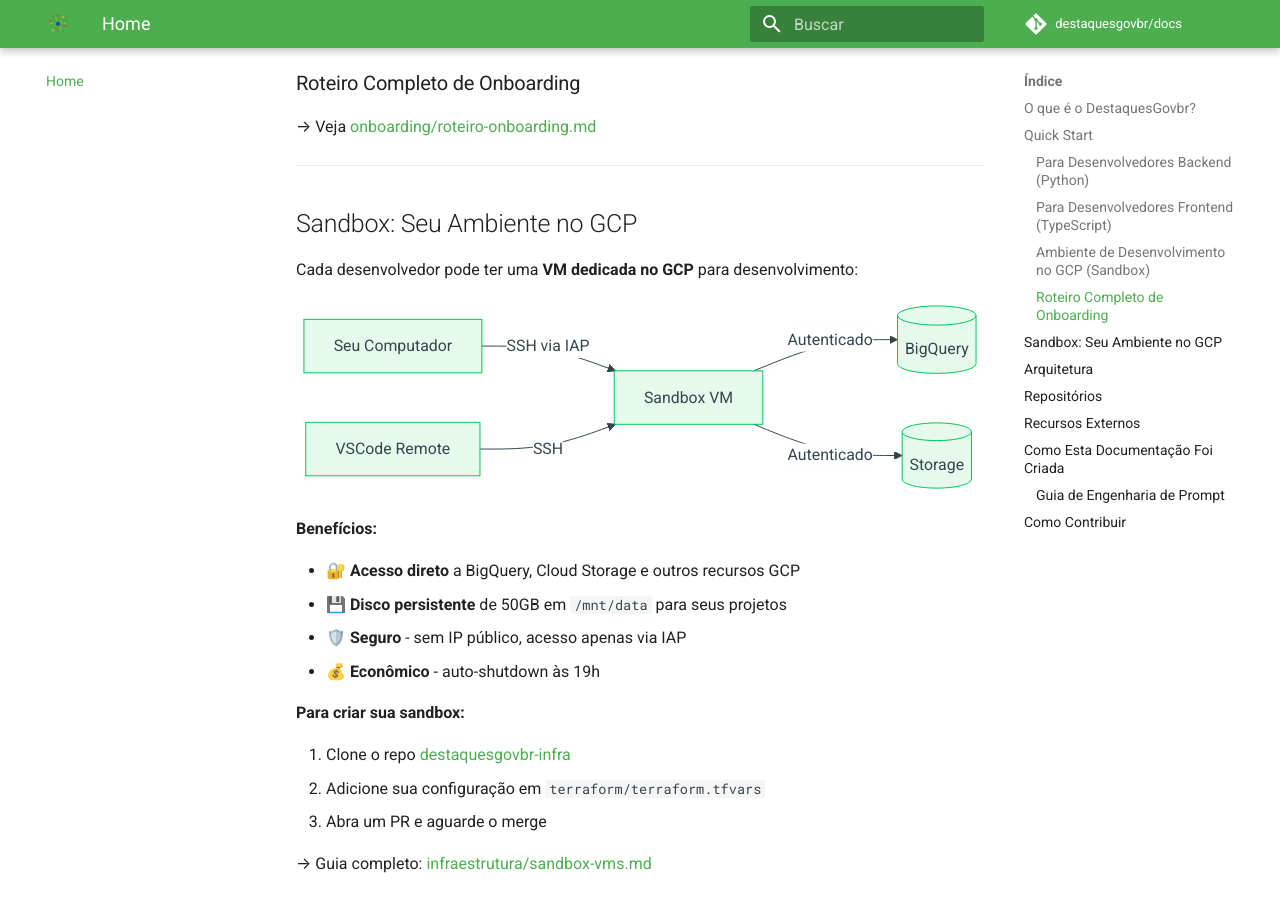
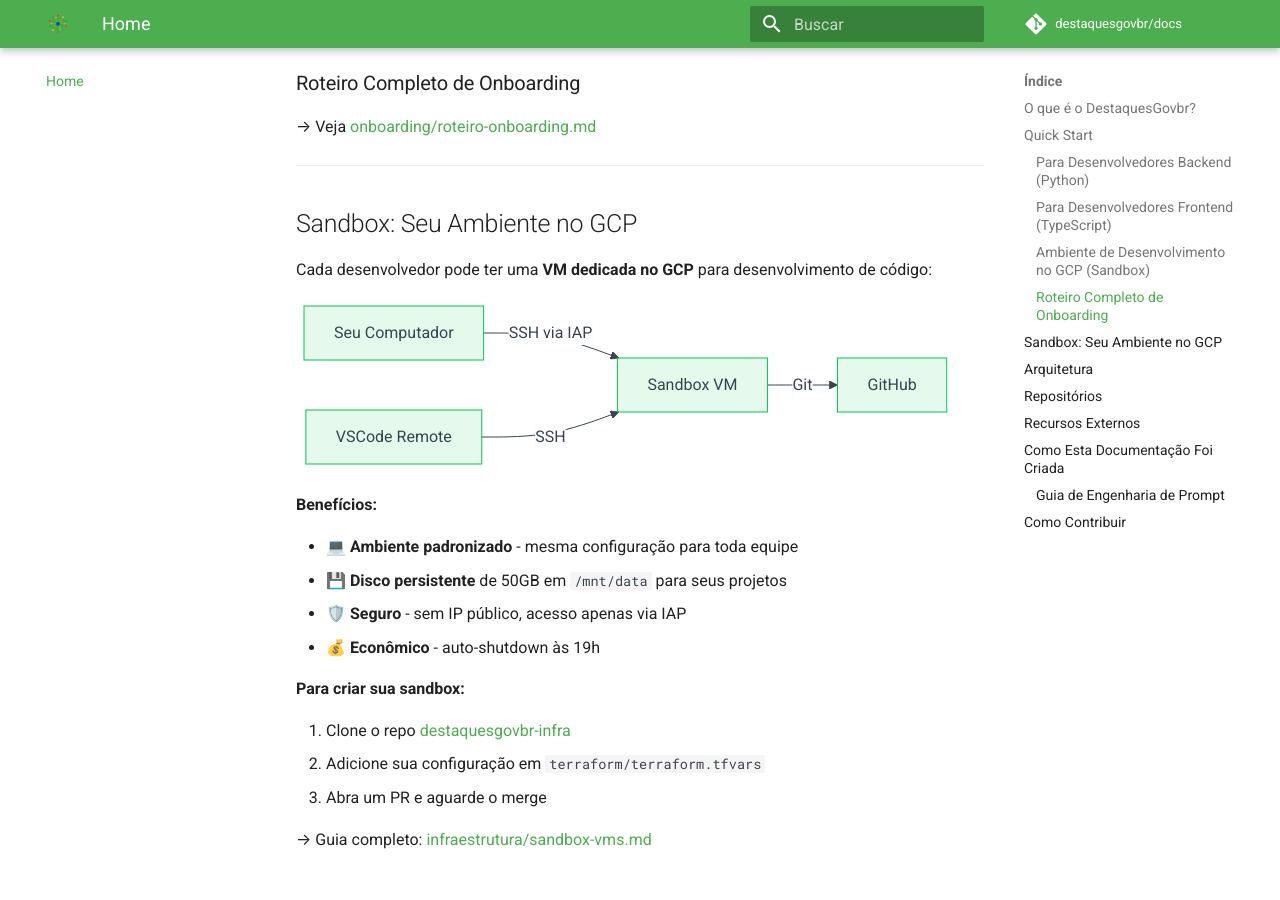
Before and after one commit to destaquesgovbr/docs, an MkDocs documentation site: the page built from docs/index.md, in a window 1280 px wide and 900 px high, scrolled down 897 px. Built offline with MkDocs 1.6.1 and Material for MkDocs 9.7.7, drawn with Linux system fonts in a browser that asks for light colours; comment, search, counter and statistics services are not loaded.

Commit message:
docs: focus sandbox docs on code development
Remove BigQuery/data processing references - sandboxes are
currently for code development only. BigQuery integration
will be added in the future.

Changes:
- Updated home page diagram and benefits
- Updated sandbox-vms.md architecture diagram
- Simplified machine types table
- Changed messaging from "data processing" to "code development"

🤖 Generated with [Claude Code](https://claude.com/claude-code)

Co-Authored-By: Claude <noreply@anthropic.com>

````diff
--- a/docs/index.md
+++ b/docs/index.md
@@ -29,19 +29,18 @@ O **DestaquesGovbr** é uma plataforma integrada de notícias e informações do
 
 ## Sandbox: Seu Ambiente no GCP
 
-Cada desenvolvedor pode ter uma **VM dedicada no GCP** para desenvolvimento:
+Cada desenvolvedor pode ter uma **VM dedicada no GCP** para desenvolvimento de código:
 
 ```mermaid
 flowchart LR
     Dev[Seu Computador] -->|SSH via IAP| VM[Sandbox VM]
-    VM -->|Autenticado| BQ[(BigQuery)]
-    VM -->|Autenticado| GCS[(Storage)]
     VSCode[VSCode Remote] -->|SSH| VM
+    VM -->|Git| GH[GitHub]
 ```
 
 **Benefícios:**
 
-- 🔐 **Acesso direto** a BigQuery, Cloud Storage e outros recursos GCP
+- 💻 **Ambiente padronizado** - mesma configuração para toda equipe
 - 💾 **Disco persistente** de 50GB em `/mnt/data` para seus projetos
 - 🛡️ **Seguro** - sem IP público, acesso apenas via IAP
 - 💰 **Econômico** - auto-shutdown às 19h
````
Also changed, not shown: docs/infraestrutura/sandbox-vms.md (+11 -13 lines).
